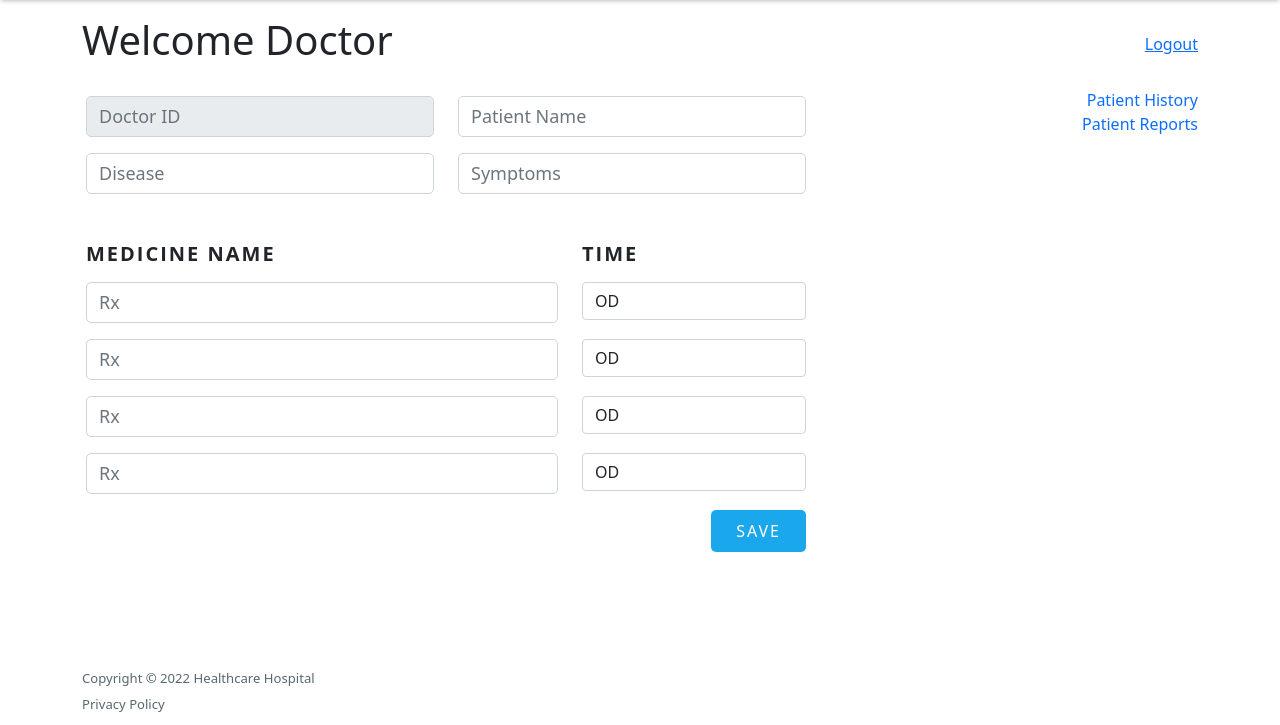
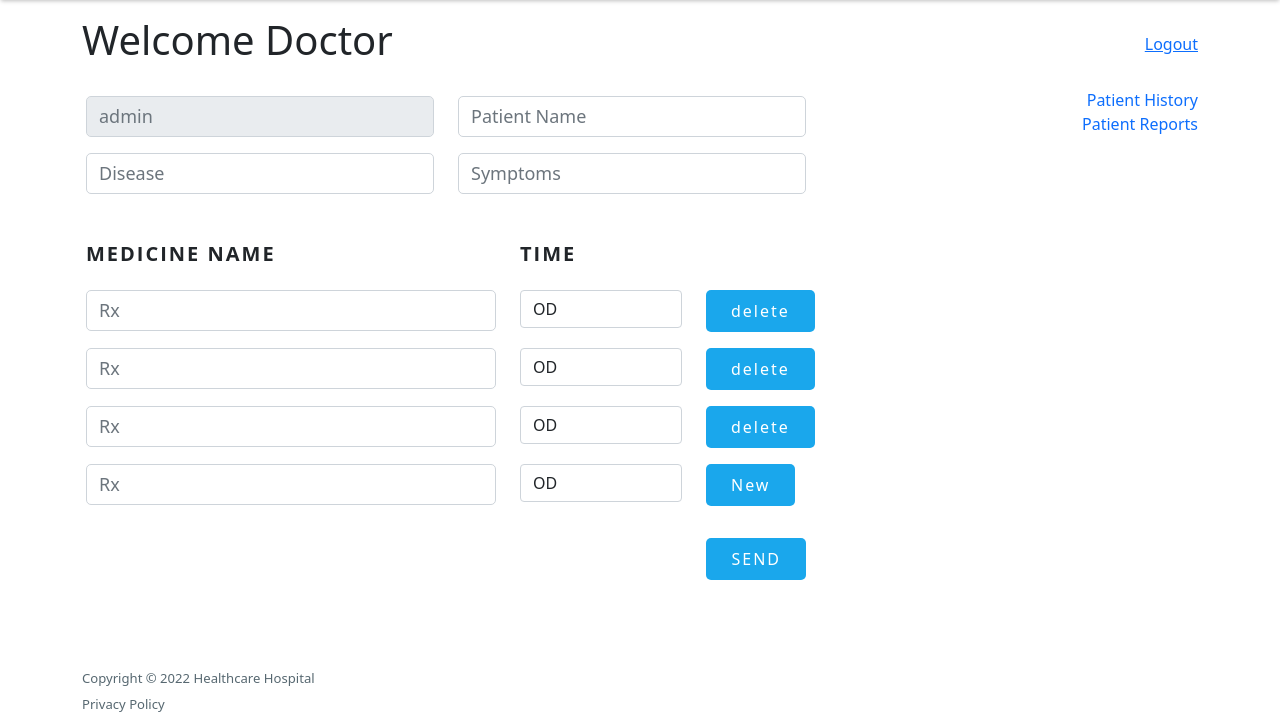
Before and after one commit to mohitshr1003/healthcare, a Django app: page /doctor-dashboard/ in a window 1280 px wide. Shown: the part 75-800 px from the top of the page. Run offline with Django 4.2, Linux system fonts and the light colour scheme; a user stored in the database is signed in; some libraries are stand-ins or nearby versions.

Commit message:
doctor dashboard updated

```diff
--- a/reception/urls.py
+++ b/reception/urls.py
@@ -6,5 +6,5 @@ urlpatterns = [
     path('reception/doctor/', register_doctor),
     path('reception/department/',department_name),
     path('reception/doctor-list/',doctor_details),
-    path('reception/patient-list',patient_details)
+    path('reception/patient-list/',patient_details)
 ]
--- a/reception/views.py
+++ b/reception/views.py
@@ -173,3 +173,6 @@ def patient_details(request):
             p_dict['name']=i.patient_name
             p_list.append(p_dict)
     return JsonResponse(p_list,safe=False)
+
+def patient_medicine_details(request):
+    print(request.data)
--- a/templates/base.html
+++ b/templates/base.html
@@ -13,6 +13,7 @@
 
     <!-- Font-Awesome -->
     <link rel="stylesheet" href="https://cdnjs.cloudflare.com/ajax/libs/font-awesome/6.0.0/css/all.min.css" />
+    <link rel="stylesheet" href='https://cdnjs.cloudflare.com/ajax/libs/font-awesome/6.2.0/css/all.min.css' />
 
     <!-- jQuery -->
     <script src="https://ajax.googleapis.com/ajax/libs/jquery/3.6.0/jquery.min.js"></script>
--- a/templates/doctor-dashboard.html
+++ b/templates/doctor-dashboard.html
@@ -30,29 +30,36 @@
                 {% csrf_token %}
                 <div class="row">
                     <div class="col-6">
-                        <input type="text" class="form-control" placeholder="Doctor ID" readonly>
+                        <input type="text" class="form-control" placeholder='{{ user.username }}' readonly>
                     </div>
                     <div class="col-6">
-                        <input type="text" id="p_name" class="form-control" placeholder="Patient Name" required>
+                        <input type="text"  class="form-control" placeholder="Patient Name" required>
                         <div class="col-3" id="pdata" style="z-index: 999; position:absolute; display: none;"></div>
                     </div>
                 </div>
                 <div class="row">
                     <div class="col-6">
-                        <input type="text" class="form-control mt-3" placeholder="Disease" required>
+                        <input type="text" name="disease" class="form-control mt-3" placeholder="Disease" required>
                     </div>
                     <div class="col-6">
-                        <input type="text" class="form-control mt-3" placeholder="Symptoms" required>
+                        <input type="text" name="symptoms" class="form-control mt-3" placeholder="Symptoms" required>
                     </div>
                 </div>
                 <div class="row pt-5">
-                    <div class="col-8">
+                    <div class="col-7">
                         <h5><strong>MEDICINE NAME</strong></h5>
-                        <input type="text" class="form-control mt-3" placeholder="Rx" required>
                     </div>
-                    <div class="col-4">
+                    <div class="col-3">
                         <h5><strong>TIME</strong></h5>
-                        <select class="form-control mt-3">
+                    </div>
+                </div>
+                <div id="itemsdiv">
+                    <div class="row">
+                        <div class="col-7">
+                            <input type="text" name="med4" class="form-control mt-3" placeholder="Rx" required>
+                        </div>
+                        <div class="col-3" class="medicinetime">
+                            <select class="form-control mt-3" name="time4">
                                 <option value="OD">OD</option>
                                 <option value="BD">BD</option>
                                 <option value="TDS">TDS</option>
@@ -60,11 +67,17 @@
                                 <option value="SOS">SOS</option>
                             </select>
                         </div>
-                    <div class="col-8">
-                        <input type="text" class="form-control mt-3" placeholder="Rx" required>
+                        <div class="col-2 mt-3">
+                            <button class="btn p-2 px-4" style="background-color:#1aa7ec; color: #fff;" onclick="delitem(this)">delete</button>
                         </div>
-                    <div class="col-4">
-                        <select class="form-control mt-3">
+                    </div>
+
+                    <div class="row">
+                        <div class="col-7">
+                            <input type="text" name="med2" class="form-control mt-3" placeholder="Rx" required>
+                        </div>
+                        <div class="col-3" class="medicinetime">
+                            <select class="form-control mt-3" name="time2">
                                 <option value="OD">OD</option>
                                 <option value="BD">BD</option>
                                 <option value="TDS">TDS</option>
@@ -72,11 +85,16 @@
                                 <option value="SOS">SOS</option>
                             </select>
                         </div>
-                    <div class="col-8">
-                        <input type="text" class="form-control mt-3" placeholder="Rx" required>
+                        <div class="col-2 mt-3">
+                            <button class="btn p-2 px-4" style="background-color:#1aa7ec; color: #fff;" onclick="delitem(this)">delete</button>
                         </div>
-                    <div class="col-4">
-                        <select class="form-control mt-3">
+                    </div>
+                    <div class="row">
+                        <div class="col-7">
+                            <input type="text" name="med3" class="form-control mt-3" placeholder="Rx" required>
+                        </div>
+                        <div class="col-3" class="medicinetime">
+                            <select class="form-control mt-3" name="time3">
                                 <option value="OD">OD</option>
                                 <option value="BD">BD</option>
                                 <option value="TDS">TDS</option>
@@ -84,11 +102,16 @@
                                 <option value="SOS">SOS</option>
                             </select>
                         </div>
-                    <div class="col-8">
-                        <input type="text" class="form-control mt-3" placeholder="Rx" required>
+                        <div class="col-2 mt-3">
+                            <button class="btn p-2 px-4" style="background-color:#1aa7ec; color: #fff;" onclick="delitem(this)">delete</button>
                         </div>
-                    <div class="col-4">
-                        <select class="form-control mt-3">
+                    </div>
+                    <div class="row">
+                        <div class="col-7">
+                            <input type="text" name="med1" class="form-control mt-3" placeholder="Rx" required>
+                        </div>
+                        <div class="col-3" class="medicinetime">
+                            <select class="form-control mt-3" name="time1">
                                 <option value="OD">OD</option>
                                 <option value="BD">BD</option>
                                 <option value="TDS">TDS</option>
@@ -96,10 +119,32 @@
                                 <option value="SOS">SOS</option>
                             </select>
                         </div>
+                        <div class="col-2 mt-3">
+                            <button type="button" onclick="additem()" class="btn p-2 px-4" style="background-color:#1aa7ec; color: #fff;">New</button>
                         </div>
-                <div class="col-12 pt-3 text-end">
-                    <button class="btn p-2 px-4" style="background-color:#1aa7ec; color: #fff;">SAVE</button>
                     </div>
+                </div>
+                <div class="row" style="display: none;">
+                        <div class="col-7">
+                            <input type="text" id="medicinecol" class="form-control mt-3" placeholder="Rx" required>
+                        </div>
+                        <div class="col-3" class="medicinetime">
+                            <select class="form-control mt-3" id="timecol">
+                                <option value="OD">OD</option>
+                                <option value="BD">BD</option>
+                                <option value="TDS">TDS</option>
+                                <option value="HS">HS</option>
+                                <option value="SOS">SOS</option>
+                            </select>
+                        </div>
+                        <div class="col-2 mt-3">
+                            <button type="button" onclick="additem()" class="btn p-2 px-4" style="background-color:#1aa7ec; color: #fff;">New</button>
+                        </div>
+                </div>
+                <div class="col-12 pt-3 mt-3 text-end">
+                    <button type="submit" onclick="sendinfo()" class="btn p-2 px-4" style="background-color:#1aa7ec; color: #fff;">SEND</button>
+                </div>
+                <input type="hidden" id="hiddenelement">
             </form>
         </div>
         <div class="col-4 text-end pt-3">
@@ -128,7 +173,7 @@
                     var tabdata = "";
                     var optionaldata = "<option>No Match</option>"
                     $.each(result,function(i,data){
-                        tabdata = tabdata + "<p class='arrdata'>" + data.name + "</p>"
+                        tabdata = tabdata + "<p class='arrdata'>" + data.name  + "</p>"
                     });
 
             if(arr_len>0){
@@ -147,6 +192,28 @@
         alert('this');
     });
 });
+function additem(){
+    var d=document.getElementById('itemsdiv');
+    var num = d.children.length+1;
+    var h=document.getElementById('inputbox');
+
+    const med=document.getElementById('medicinecol');
+    var newmed=med;
+    newmed.setAttribute('name','med'+num);
+
+    const time=document.getElementById('timecol');
+    var newtime=time;
+    newtime.setAttribute('name','time'+num);
+
+    var btn = '<button class="btn p-2 px-4" style="background-color:#1aa7ec; color: #fff;" onclick="delitem(this)">delete</button>';
+
+    d.innerHTML= '<div class="row"><div class="col-7" id></div><div class="col-3" class="medicinetime"></div><div class="col-2 mt-3">'+ btn+ '</div></div>' +d.innerHTML ;
+    console.log(newmed,newtime);
+}
+function delitem(t){
+        var item= t.parentNode.parentNode;
+        item.remove();
+}
 
 </script>
 {% endblock %}
```
Also changed, not shown: reception/models.py (+7 -0 lines), db.sqlite3, reception/migrations/0002_medicinedetails.py (added), reception/migrations/0003_medicinedetail_delete_medicinedetails.py (added). Lines whose indentation alone changed are shown as unchanged.
